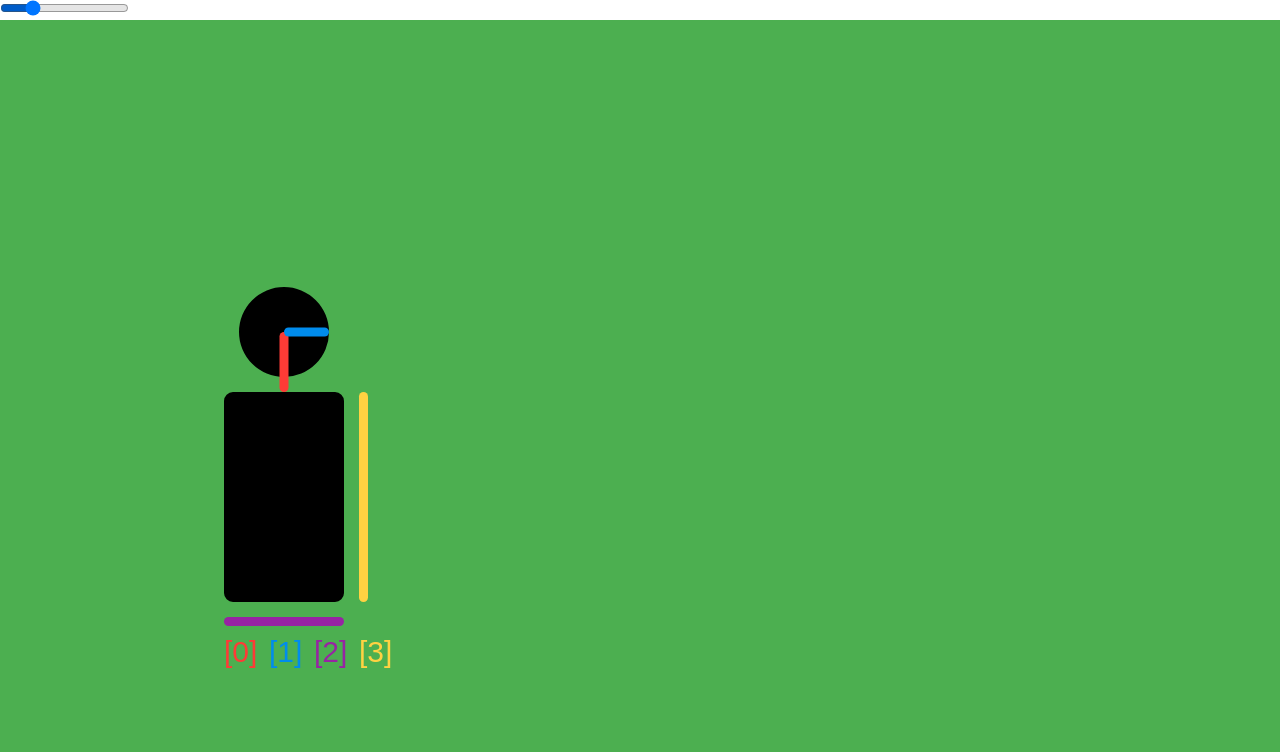
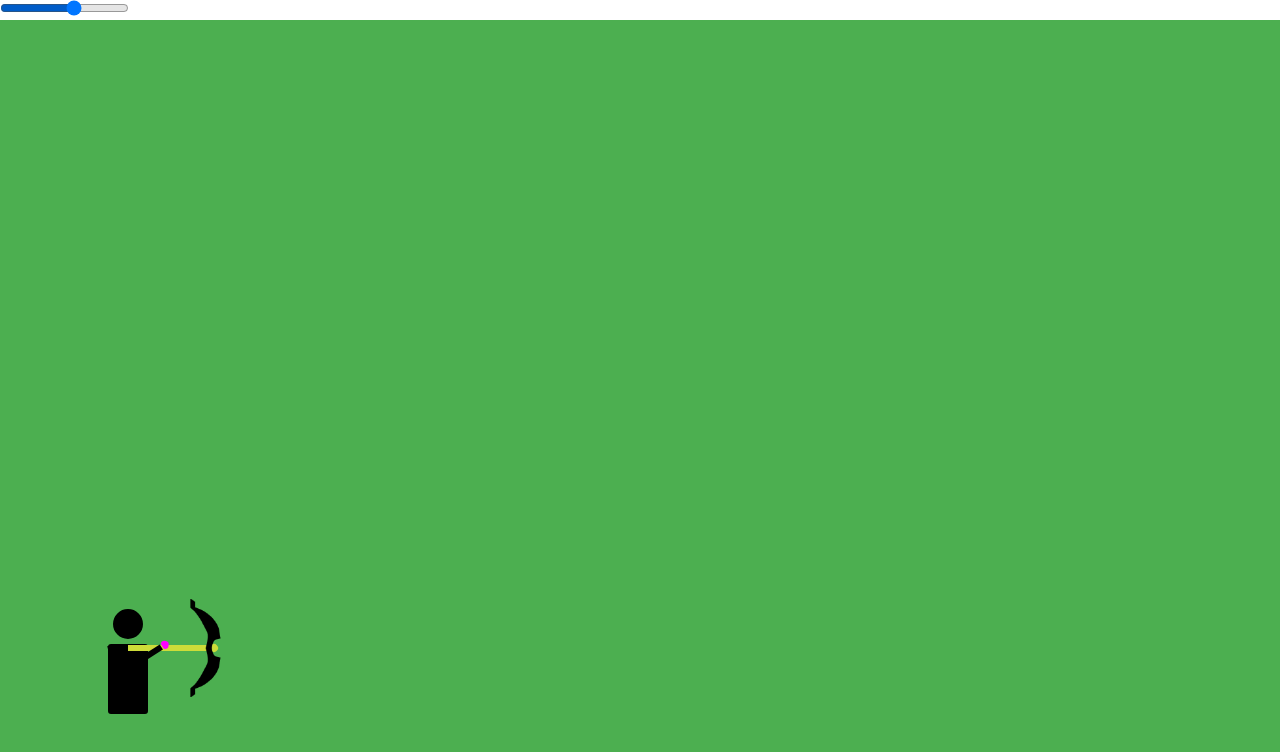
Before and after one commit to taha-ahmed-mallick/stickmann-archer, a plain HTML site: page index.html in a window 1280 px wide. Both pictures are taken after a click on the element "Campaign". Drawn offline with Linux system fonts and the light colour scheme.

Commit message:
output of work

```diff
--- a/game.js
+++ b/game.js
@@ -47,7 +47,7 @@ class Player {
 		this.helmet = null;
 		this.health = 100;
 		this.angle = ((180 - input.value) * Math.PI) / 180;
-		this.ratio = [-20, 15, 40, 70, 82, 6, 4, 29.5, 53];
+		this.ratio = [-20, 15, 40, 70, 82, 6, 4, 4, 29.5, 53];
 	}
 
 	draw() {
@@ -62,35 +62,10 @@ class Player {
 		ctx.roundRect(-20, 0, 40, 70, 3);
 		ctx.fill();
 
-		ctx.beginPath();
+		ctx.fillStyle = "#ffd242"; //yellow
 		ctx.fillStyle = "#fe3b36"; //red
-		ctx.roundRect(-1.5, 0, 3, -20, 100);
-		ctx.fill();
-
-		ctx.beginPath();
 		ctx.fillStyle = "#008ced"; //blue
-		ctx.roundRect(0, -20 - 1.5, 15, 3, 100);
-		ctx.fill();
-
-		ctx.beginPath();
-		// ctx.fillStyle = "#7abb4a"; //green
-		ctx.fillStyle = "#ffd242"; //yellow
-		ctx.roundRect(25, 0, 3, 70, 100);
-		ctx.fill();
-
-		ctx.beginPath();
 		ctx.fillStyle = "#9724a3"; //purple
-		ctx.roundRect(-20, 75, 40, 3, 100);
-		ctx.fill();
-
-		ctx.fillStyle = "#fe3b36"; //red
-		ctx.fillText("[0]", -20, 90);
-		ctx.fillStyle = "#008ced"; //blue
-		ctx.fillText("[1]", -5, 90);
-		ctx.fillStyle = "#9724a3"; //purple
-		ctx.fillText("[2]", 10, 90);
-		ctx.fillStyle = "#ffd242"; //yellow
-		ctx.fillText("[3]", 25, 90);
 
 		ctx.rotate(0);
 		ctx.translate(-this.x, -this.y);
@@ -158,9 +133,8 @@ let plyr = new Player();
 
 function drawFrames() {
 	ctx.clearRect(0, 0, canvas.width, canvas.height);
-	ctx.setTransform(3, 0, 0, 3, -100, -1500);
 	plyr.draw();
-	// plyr.archer();
+	plyr.archer();
 	requestAnimationFrame(drawFrames);
 }
 
--- a/index.html
+++ b/index.html
@@ -1,11 +1,10 @@
 <!DOCTYPE html>
 <html lang="en">
-
 	<head>
-    <meta charset="UTF-8">
-    <meta name="viewport" content="width=device-width, initial-scale=1.0">
+		<meta charset="UTF-8" />
+		<meta name="viewport" content="width=device-width, initial-scale=1.0" />
 		<title>Stickman Archer</title>
-    <link rel="stylesheet" href="style.css">
+		<link rel="stylesheet" href="style.css" />
 	</head>
 
 	<body>
@@ -23,10 +22,16 @@
 		<div class="game screen hidden">
 			<div class="top-info"></div>
 			<canvas id="game"></canvas>
-        <input type="range" id="angle" value="40" step="1" min="0" max="180">
+			<input
+				type="range"
+				id="angle"
+				value="105"
+				step="1"
+				min="0"
+				max="180"
+			/>
 		</div>
 		<script src="./main.js"></script>
 		<script src="./game.js"></script>
 	</body>
-
 </html>
```
Also changed, not shown: refrence-imgs/1.png (added), refrence-imgs/2.png (added), refrence-imgs/3.png (added). Lines whose indentation alone changed are shown as unchanged.
